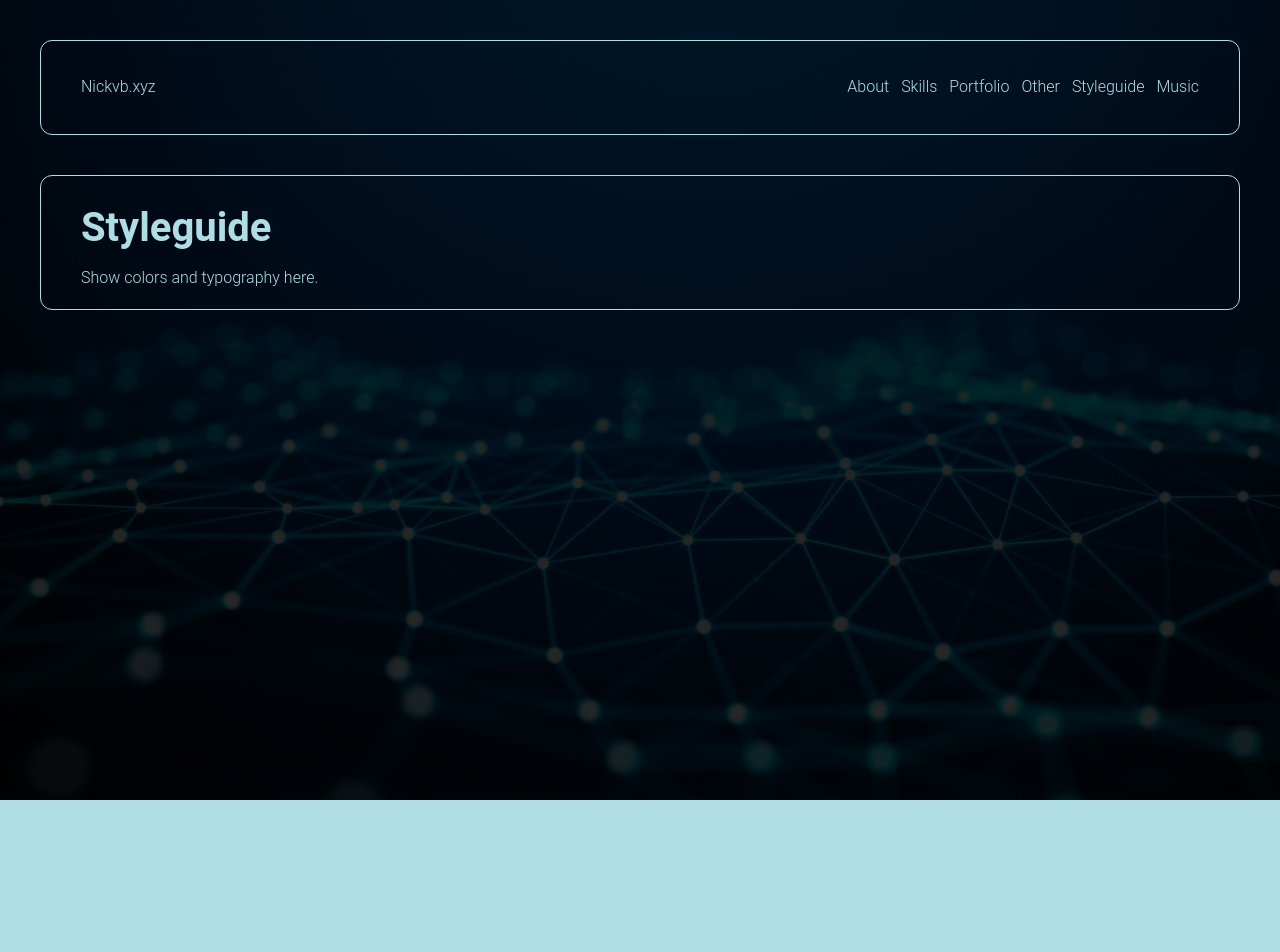
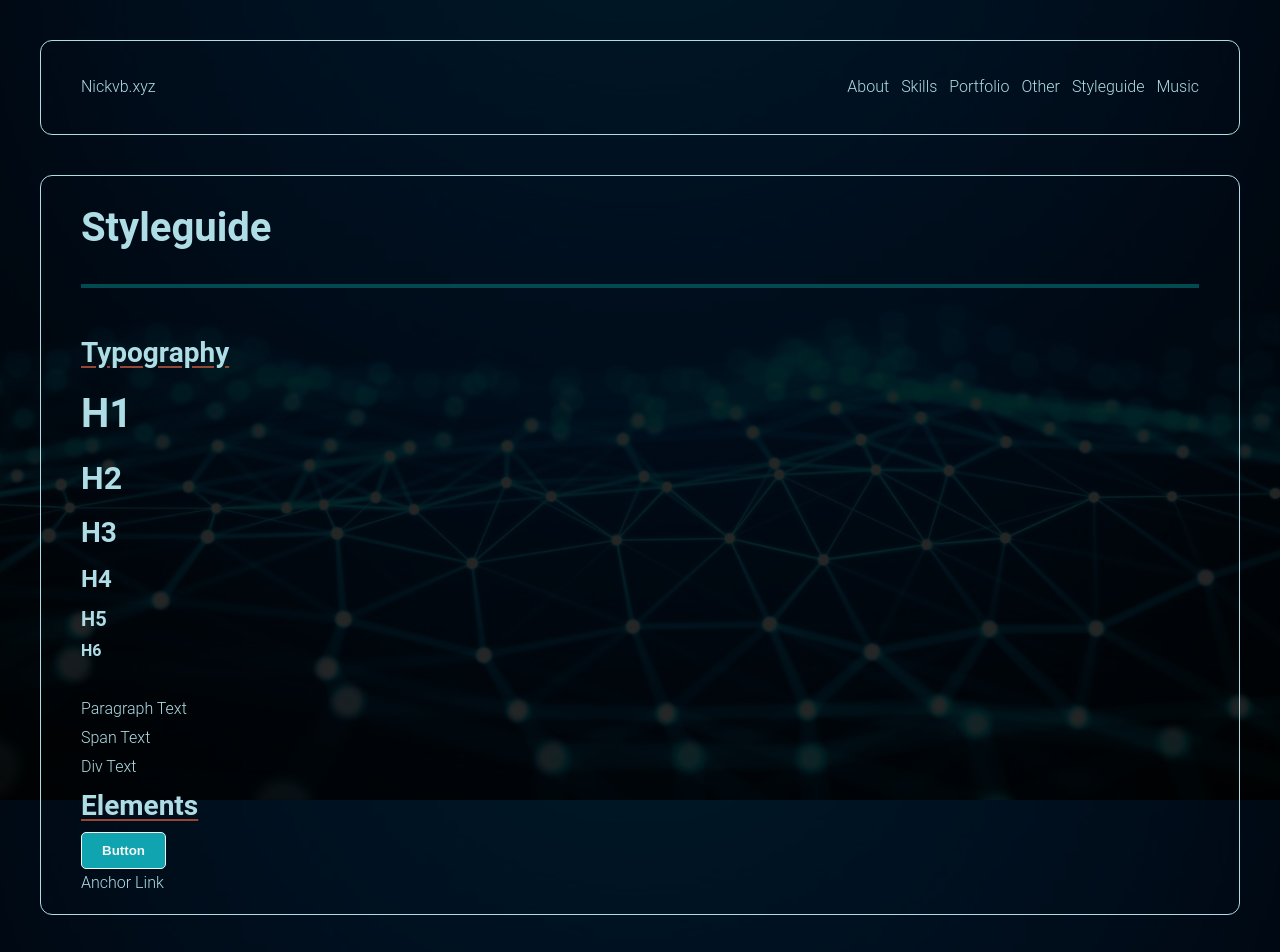
Before and after one commit to nvonbuttlar/portfolio-2025, a React (Vite) app: page /styleguide in a window 1280 px wide. Shown: the top 952 px of the page. Before the commit the page ends 800 px from the top, so only its background shows below. Built offline with nearby package versions, Linux system fonts and the light colour scheme.

Commit message:
Add to style guide page

```diff
--- a/src/components/ResumeButtons.jsx
+++ b/src/components/ResumeButtons.jsx
@@ -15,7 +15,7 @@ export default function ResumeButtons() {
           <DocumentArrowDownIcon className='icon' />
         </a>
       </div>
-      <Modal />
+      <dialog>My Awesome Dialog Modal</dialog>
     </>
   )
 }
--- a/src/scss/_buttons.scss
+++ b/src/scss/_buttons.scss
@@ -6,7 +6,7 @@ button {
   font-family: $font-primary;
   font-weight: $font-bold;
   background-color: $blue-chill;
-  color: $powder-blue;
+  color: $neutral-light;
   padding: 10px 20px;
   border: 1px solid $neutral-light;
   border-radius: 5px;
@@ -35,6 +35,7 @@ a {
   text-decoration: none;
   transition: color 0.3s ease;
   position: relative;
+  cursor: pointer;
 
   &::after {
     content: '';
--- a/src/scss/_utilities.scss
+++ b/src/scss/_utilities.scss
@@ -1,5 +1,13 @@
+@use './_colors.scss' as *;
+
 $border-radius: 12px;
 
 .hide {
   display: none;
 }
+
+.underline {
+  text-decoration: underline;
+  text-underline-offset: 4px;
+  text-decoration-color: $el-salva;
+}
--- a/src/views/Education.jsx
+++ b/src/views/Education.jsx
@@ -1,7 +1,12 @@
 export default function Education() {
   return (
     <div className="view">
-      <h1>Education</h1>;
+      <div className="view__header">
+        <h1>Education</h1>
+      </div>
+      <div className="view__content">
+        List of education and certificates
+      </div>
     </div>
   )
 }
--- a/src/views/Music.jsx
+++ b/src/views/Music.jsx
@@ -1,8 +1,10 @@
 export default function Music() {
   return (
     <div className="view">
-      <h1>Music</h1>
-      <div>
+      <div className="view__header">
+        <h1>Music</h1>
+      </div>
+      <div className="view__content">
         <p>Display list of tracks here</p>
         <ol>
           <li>Tracks should continue playing when navigating away from page</li>
--- a/src/views/Other.jsx
+++ b/src/views/Other.jsx
@@ -4,8 +4,11 @@ import Counter from '../components/Counter'
 export default function Other() {
   return (
     <div className="view">
-      <h1>Other</h1>
-      <div>
+      <div className='view__header'>
+        <h1>Other</h1>
+      </div>
+
+      <div className='view__content'>
         <TicTacToe />
         <Counter />
       </div>
--- a/src/views/Styleguide.jsx
+++ b/src/views/Styleguide.jsx
@@ -1,9 +1,29 @@
 export default function Styleguide() {
   return (
-    <div className="view">
-      <h1>Styleguide</h1>
-      <div>
-        Show colors and typography here.
+    <div className="view styleguide">
+      <div className='view__header'>
+        <h1>Styleguide</h1>
+      </div>
+
+      <div className='view__content'>
+        <div className="styleguide__group">
+          <h3 className="underline">Typography</h3>
+          <h1>H1</h1>
+          <h2>H2</h2>
+          <h3>H3</h3>
+          <h4>H4</h4>
+          <h5>H5</h5>
+          <h6>H6</h6>
+          <br/>
+          <p>Paragraph Text</p>
+          <span>Span Text</span>
+          <div>Div Text</div>
+        </div>
+        <div className="styleguide__group">
+          <h3 className="underline">Elements</h3>
+          <button>Button</button><br></br>
+          <a>Anchor Link</a>
+        </div>
       </div>
     </div>
   );
```
